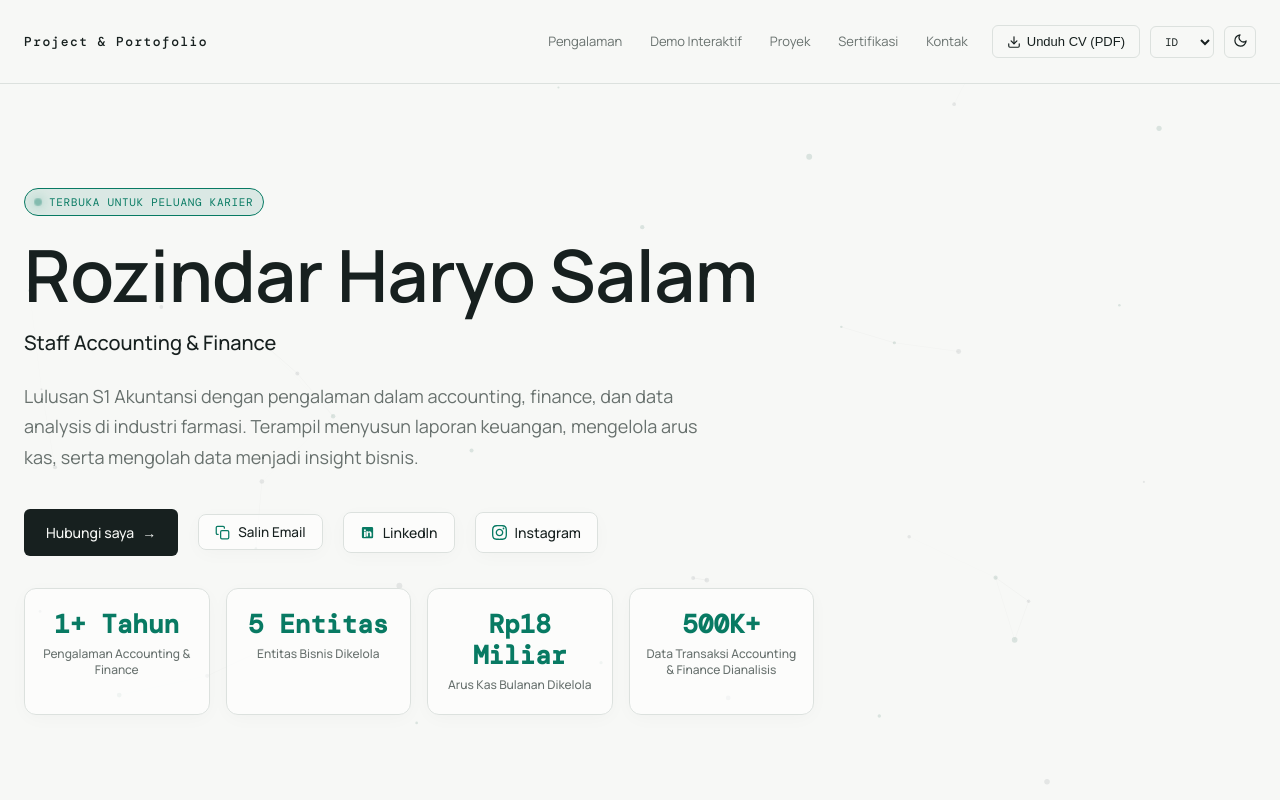
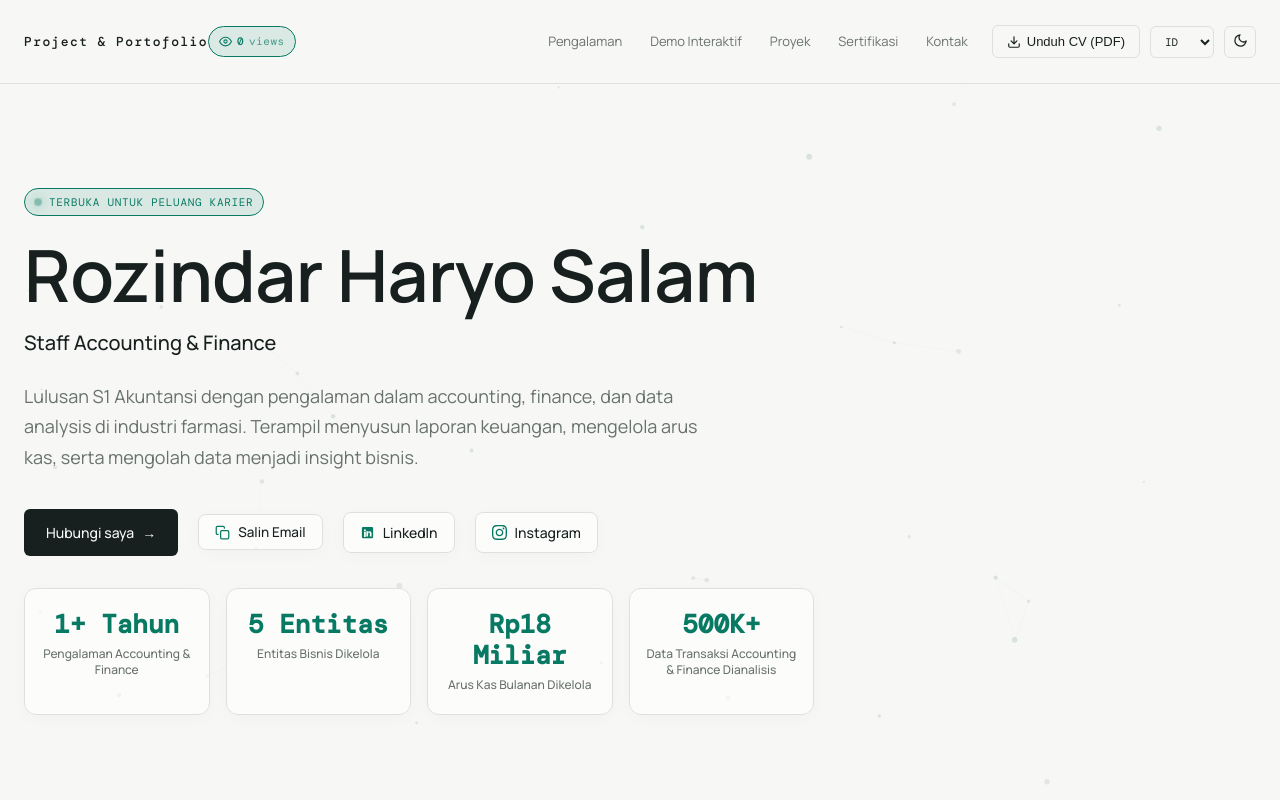
Before and after one commit to Rz17-code/Portofolio-Aryo, a Next.js app: page / in a window 1280 px wide. Shown: the top 800 px of the page. Built offline with nearby package versions, Linux system fonts and the light colour scheme; no server answers; the database is empty.

Commit message:
feat: add visitor counter with Upstash Redis

```diff
--- /dev/null
+++ b/app/api/visitor/route.js
@@ -0,0 +1,38 @@
+import { Redis } from '@upstash/redis';
+import { NextResponse } from 'next/server';
+
+const VISITOR_KEY = 'portfolio:visitor_count';
+
+// Upstash Redis — env: UPSTASH_REDIS_REST_URL + UPSTASH_REDIS_REST_TOKEN
+let redis;
+try {
+  redis = Redis.fromEnv();
+} catch {
+  redis = null;
+}
+
+export async function GET() {
+  if (!redis) {
+    return NextResponse.json({ count: 0, error: 'unavailable' }, { status: 200 });
+  }
+  try {
+    const count = await redis.get(VISITOR_KEY);
+    return NextResponse.json({ count: count ?? 0 });
+  } catch (err) {
+    console.error('[Visitor GET] Redis error:', err);
+    return NextResponse.json({ count: 0, error: 'unavailable' }, { status: 200 });
+  }
+}
+
+export async function POST() {
+  if (!redis) {
+    return NextResponse.json({ count: 0, error: 'unavailable' }, { status: 200 });
+  }
+  try {
+    const newCount = await redis.incr(VISITOR_KEY);
+    return NextResponse.json({ count: newCount });
+  } catch (err) {
+    console.error('[Visitor POST] Redis error:', err);
+    return NextResponse.json({ count: 0, error: 'unavailable' }, { status: 200 });
+  }
+}
--- a/app/globals.css
+++ b/app/globals.css
@@ -224,6 +224,64 @@ a:hover {
   width: 1px;
   clip: rect(0, 0, 0, 0);
   white-space: nowrap;
+}
+
+/* ── Visitor Counter ─────────────────────────────────────── */
+.visitor-counter {
+  display: inline-flex;
+  align-items: center;
+  gap: 5px;
+  padding: 5px 10px;
+  border: 1px solid var(--line);
+  border-radius: 20px;
+  background: transparent;
+  color: var(--muted);
+  font-family: 'DM Mono', monospace;
+  font-size: 11px;
+  letter-spacing: 0.5px;
+  transition: border-color 0.3s ease, color 0.3s ease, background 0.3s ease, box-shadow 0.3s ease;
+  white-space: nowrap;
+  cursor: default;
+  user-select: none;
+}
+
+.visitor-counter:hover {
+  border-color: var(--accent);
+  color: var(--accent);
+  background: var(--accent-glow);
+  box-shadow: 0 0 0 3px var(--accent-glow);
+}
+
+.visitor-counter__number {
+  font-weight: 500;
+  color: var(--ink);
+  transition: color 0.3s ease;
+}
+
+.visitor-counter:hover .visitor-counter__number {
+  color: var(--accent);
+}
+
+.visitor-counter__label {
+  opacity: 0.7;
+}
+
+/* Pulse animation for new visitors */
+@keyframes visitor-pulse {
+  0%   { box-shadow: 0 0 0 0   var(--accent-glow); }
+  50%  { box-shadow: 0 0 0 6px var(--accent-glow); }
+  100% { box-shadow: 0 0 0 0   var(--accent-glow); }
+}
+
+.visitor-counter--new {
+  border-color: var(--accent);
+  color: var(--accent);
+  background: var(--accent-glow);
+  animation: visitor-pulse 1.2s ease-out 1;
+}
+
+.visitor-counter--new .visitor-counter__number {
+  color: var(--accent);
 }
 
 /* Intro Section Animations */
--- a/app/page.js
+++ b/app/page.js
@@ -10,6 +10,7 @@ import FinancialSimulator from '../components/FinancialSimulator';
 import ContactForm from '../components/ContactForm';
 import TaxDepreciationModal from '../components/TaxDepreciationModal';
 import CertificationsModal from '../components/CertificationsModal';
+import VisitorCounter from '../components/VisitorCounter';
 import { generateCV } from '../utils/cvGenerator';
 
 const copy = {
@@ -228,6 +229,7 @@ export default function Home() {
 
         <header className="site-header">
           <a className="wordmark" href="#top" onClick={(e) => handleNavClick(e, 'top')} aria-label={profile.fullName}>{profile.shortName}</a>
+          <VisitorCounter />
           <nav aria-label="Primary navigation">
             <a href="#experience" className={activeSection === 'experience' ? 'active' : ''} onClick={(e) => handleNavClick(e, 'experience')}>{t(copy.navExperience)}</a>
             <a href="#demo" className={activeSection === 'demo' ? 'active' : ''} onClick={(e) => handleNavClick(e, 'demo')}>{t(copy.navDemo)}</a>
--- /dev/null
+++ b/components/VisitorCounter.js
@@ -0,0 +1,97 @@
+'use client';
+
+import { useEffect, useState, useRef } from 'react';
+
+/**
+ * VisitorCounter — komponen penghitung visitor unik per portofolio.
+ * - Satu kunjungan per sesi browser (sessionStorage flag).
+ * - Graceful fallback jika KV tidak tersedia (dev lokal tanpa env).
+ */
+export default function VisitorCounter() {
+  const [count, setCount] = useState(null);
+  const [animatedCount, setAnimatedCount] = useState(0);
+  const [isNew, setIsNew] = useState(false);
+  const hasTracked = useRef(false);
+
+  useEffect(() => {
+    if (hasTracked.current) return;
+    hasTracked.current = true;
+
+    const alreadyVisited = sessionStorage.getItem('portfolio_visited');
+
+    const track = async () => {
+      try {
+        if (!alreadyVisited) {
+          // Kunjungan baru — increment
+          const res = await fetch('/api/visitor', { method: 'POST' });
+          const data = await res.json();
+          sessionStorage.setItem('portfolio_visited', '1');
+          setCount(data.count);
+          setIsNew(true);
+        } else {
+          // Kunjungan yang sudah ada — ambil saja
+          const res = await fetch('/api/visitor');
+          const data = await res.json();
+          setCount(data.count);
+        }
+      } catch {
+        // Fallback saat dev lokal (KV belum dikonfigurasi)
+        setCount(null);
+      }
+    };
+
+    track();
+  }, []);
+
+  // Animasi angka naik saat count tereset
+  useEffect(() => {
+    if (count === null) return;
+    const start = animatedCount;
+    const end = count;
+    if (start === end) return;
+
+    const duration = 800;
+    const startTime = performance.now();
+
+    const step = (now) => {
+      const elapsed = now - startTime;
+      const progress = Math.min(elapsed / duration, 1);
+      const eased = 1 - Math.pow(1 - progress, 3); // ease-out cubic
+      setAnimatedCount(Math.round(start + (end - start) * eased));
+      if (progress < 1) requestAnimationFrame(step);
+    };
+
+    requestAnimationFrame(step);
+    // eslint-disable-next-line react-hooks/exhaustive-deps
+  }, [count]);
+
+  // Jangan render apa-apa kalau KV tidak tersedia
+  if (count === null) return null;
+
+  return (
+    <div
+      className={`visitor-counter${isNew ? ' visitor-counter--new' : ''}`}
+      title="Total kunjungan portfolio"
+      aria-label={`Portfolio dilihat ${animatedCount} kali`}
+    >
+      <svg
+        width="13"
+        height="13"
+        viewBox="0 0 24 24"
+        fill="none"
+        stroke="currentColor"
+        strokeWidth="2"
+        strokeLinecap="round"
+        strokeLinejoin="round"
+        aria-hidden="true"
+      >
+        <path d="M1 12s4-8 11-8 11 8 11 8-4 8-11 8-11-8-11-8z" />
+        <circle cx="12" cy="12" r="3" />
+      </svg>
+      <span className="visitor-counter__number">
+        {animatedCount.toLocaleString('id-ID')}
+      </span>
+      <span className="visitor-counter__label">views</span>
+    </div>
+  );
+}
--- a/package.json
+++ b/package.json
@@ -10,7 +10,9 @@
     "lint": "eslint"
   },
   "dependencies": {
+    "@upstash/redis": "^1.39.0",
     "@vercel/analytics": "^2.0.1",
+    "@vercel/kv": "^3.0.0",
     "jspdf": "^4.2.1",
     "next": "16.3.3",
     "react": "19.2.8",
```
Also changed, not shown: 1 other file (tests, documents, lock files or other folders).
